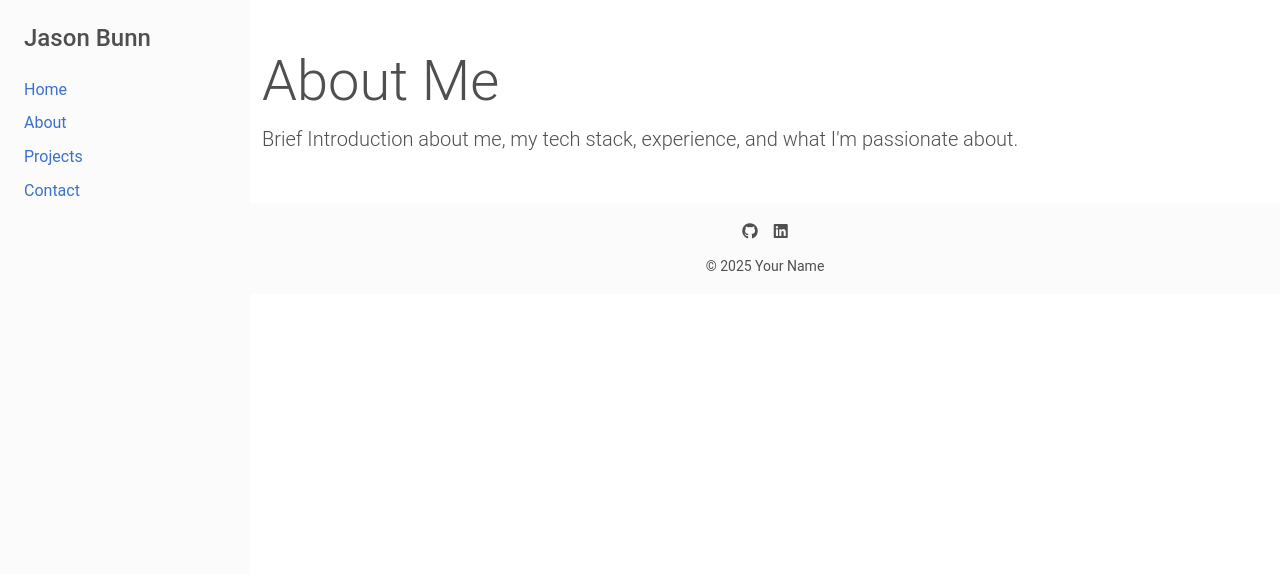
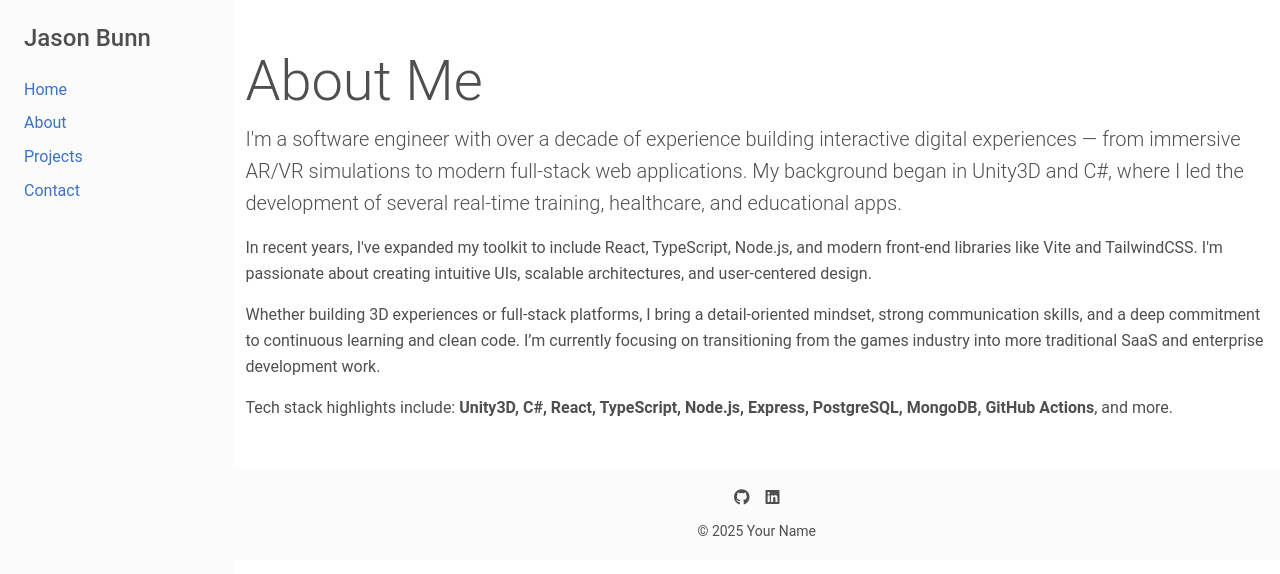
Before and after one commit to jason-bunn/react-mpd, a React (Vite) app: page /about in a window 1280 px wide. Shown: the top 574 px of the page. Built offline with nearby package versions, Linux system fonts and the light colour scheme.

Commit message:
Updates to Home page and About me page

```diff
--- a/src/pages/About.tsx
+++ b/src/pages/About.tsx
@@ -2,12 +2,22 @@ import React from 'react';
 import { MDBContainer } from 'mdb-react-ui-kit';
 
 const About: React.FC = () => (
-  <MDBContainer className="my-5">
-    <h2 className='display-4'>About Me</h2>
-    <p className='lead'>
-      Brief Introduction about me, my tech stack, experience, and what I'm passionate about.
-    </p>
+    <MDBContainer className="my-5">
+        <h2 className='display-4'>About Me</h2>
+        <p className='lead'>
+            I'm a software engineer with over a decade of experience building interactive digital experiences — from immersive AR/VR simulations to modern full-stack web applications. My background began in Unity3D and C#, where I led the development of several real-time training, healthcare, and educational apps.
+        </p>
+        <p>
+            In recent years, I've expanded my toolkit to include React, TypeScript, Node.js, and modern front-end libraries like Vite and TailwindCSS. I'm passionate about creating intuitive UIs, scalable architectures, and user-centered design.
+        </p>
 
+        <p>
+            Whether building 3D experiences or full-stack platforms, I bring a detail-oriented mindset, strong communication skills, and a deep commitment to continuous learning and clean code. I’m currently focusing on transitioning from the games industry into more traditional SaaS and enterprise development work.
+        </p>
+
+        <p>
+            Tech stack highlights include: <strong>Unity3D, C#, React, TypeScript, Node.js, Express, PostgreSQL, MongoDB, GitHub Actions</strong>, and more.
+        </p>
     </MDBContainer>
 );
 
--- a/src/pages/Home.tsx
+++ b/src/pages/Home.tsx
@@ -26,7 +26,7 @@ const Home: React.FC = () => (
       <i className='devicon-github-original' title='GitHub' style={{ fontSize: '2rem' }}></i>
     </div>
     <Link to='/projects'>
-      <button className='btn btn-primary'>
+      <button className='btn btn-primary mt-4'>
         View Projects
       </button>
     </Link>
```
